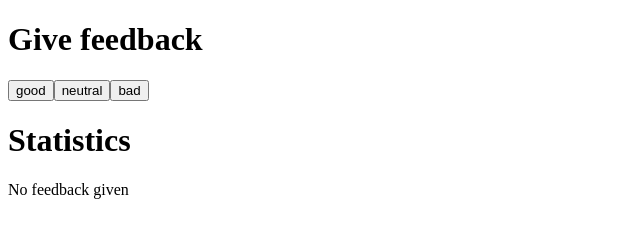
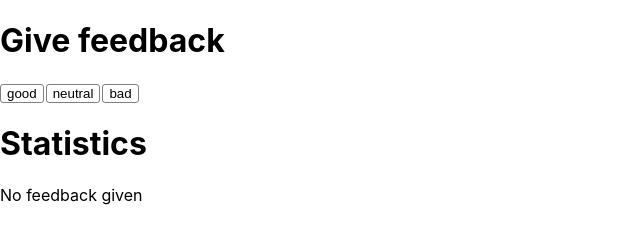
Before and after one commit to LiliyaSm/Fullstackopen2020, a React app in the folder part1/unicafe/: page / in a window 1280 px wide. Shown: the whole page, without its empty margins (0-640 px from the left). Built offline with nearby package versions, Linux system fonts and the light colour scheme.

Commit message:
add button css

```diff
--- a/part1/unicafe/src/index.css
+++ b/part1/unicafe/src/index.css
@@ -11,3 +11,10 @@ code {
   font-family: source-code-pro, Menlo, Monaco, Consolas, 'Courier New',
     monospace;
 }
+
+button {
+    margin-right: 2px;
+    background-color: #fff;
+    border: 1px solid grey;
+    border-radius: 3px;
+}
--- a/part1/unicafe/src/index.js
+++ b/part1/unicafe/src/index.js
@@ -1,5 +1,6 @@
 import React, { useState } from "react";
 import ReactDOM from "react-dom";
+import "./index.css";
 
 const Header = (props) => {
     return <h1>{props.text}</h1>;
```
